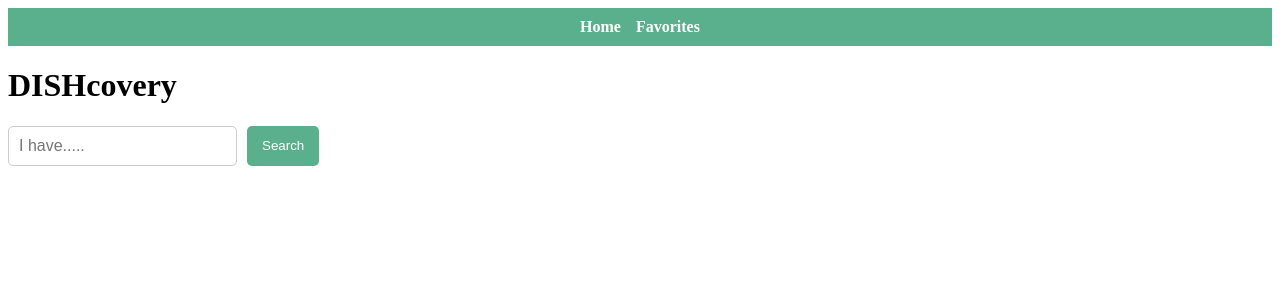
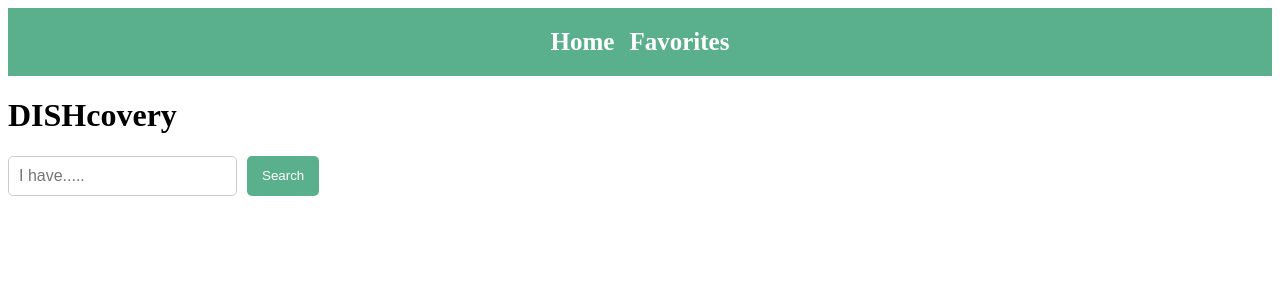
Before and after one commit to Krnsand/dishcovery, a React (Vite) app: page / in a window 1280 px wide. Shown: the top 300 px of the page. Built offline with nearby package versions, Linux system fonts and the light colour scheme.

Commit message:
Style nav

```diff
--- a/src/components/Navigation.tsx
+++ b/src/components/Navigation.tsx
@@ -5,7 +5,7 @@ const Nav = styled.nav`
   display: flex;
   gap: 15px;
   background: rgb(90, 176, 140);
-  padding: 10px;
+  padding: 20px;
   color: white;
   justify-content: center;
 `;
@@ -14,6 +14,7 @@ const StyledLink = styled(Link)`
   color: white;
   text-decoration: none;
   font-weight: bold;
+  font-size: 25px;
 `;
 
 const Navigation = () => {
```
